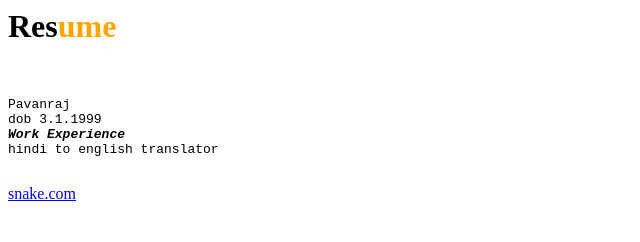
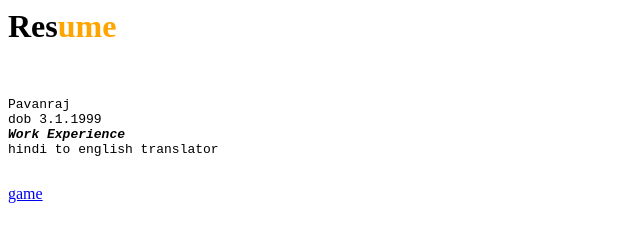
Before and after one commit to lednob23/ravan, a plain HTML site: page index.html in a window 1280 px wide. Shown: the full height of the page, 0-640 px from the left. Drawn offline with Linux system fonts and the light colour scheme.

Commit message:
Update index.html

```diff
--- a/index.html
+++ b/index.html
@@ -11,6 +11,6 @@ dob 3.1.1999
 hindi to english translator
 
 </pre>
-<a href="C:\Documents and Settings\Administrator\My Documents\Downloads\blaze.htm">snake.com</a>
+<a href="snake.html">game</a>
   </body>
 </html>
```
